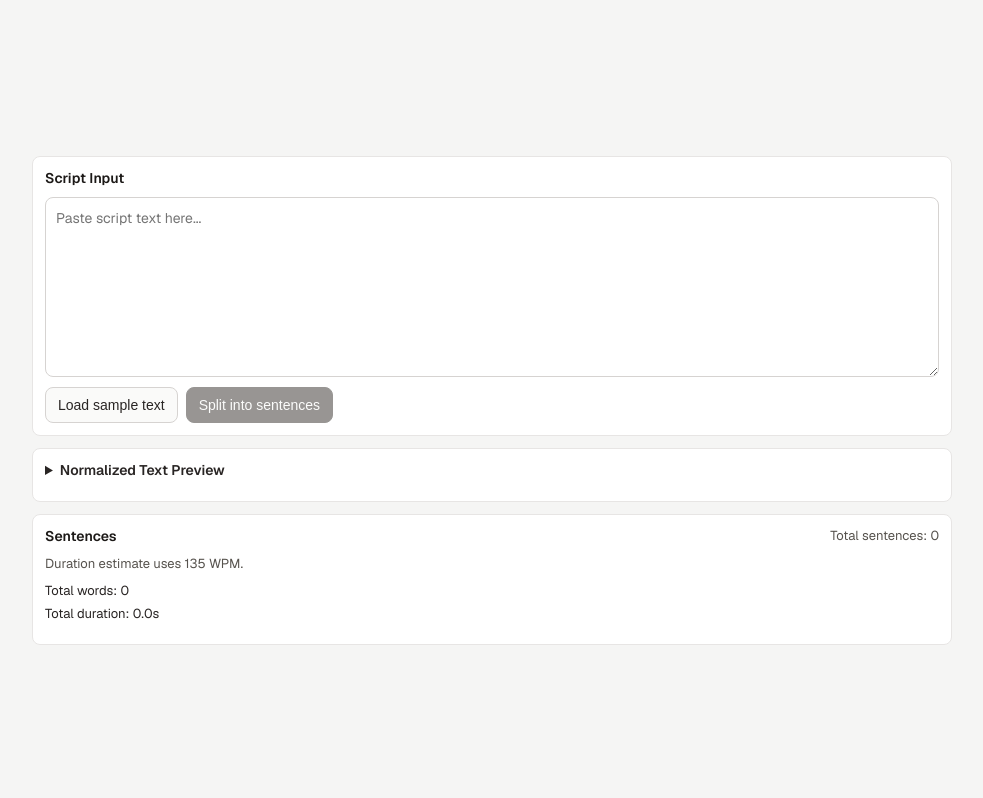
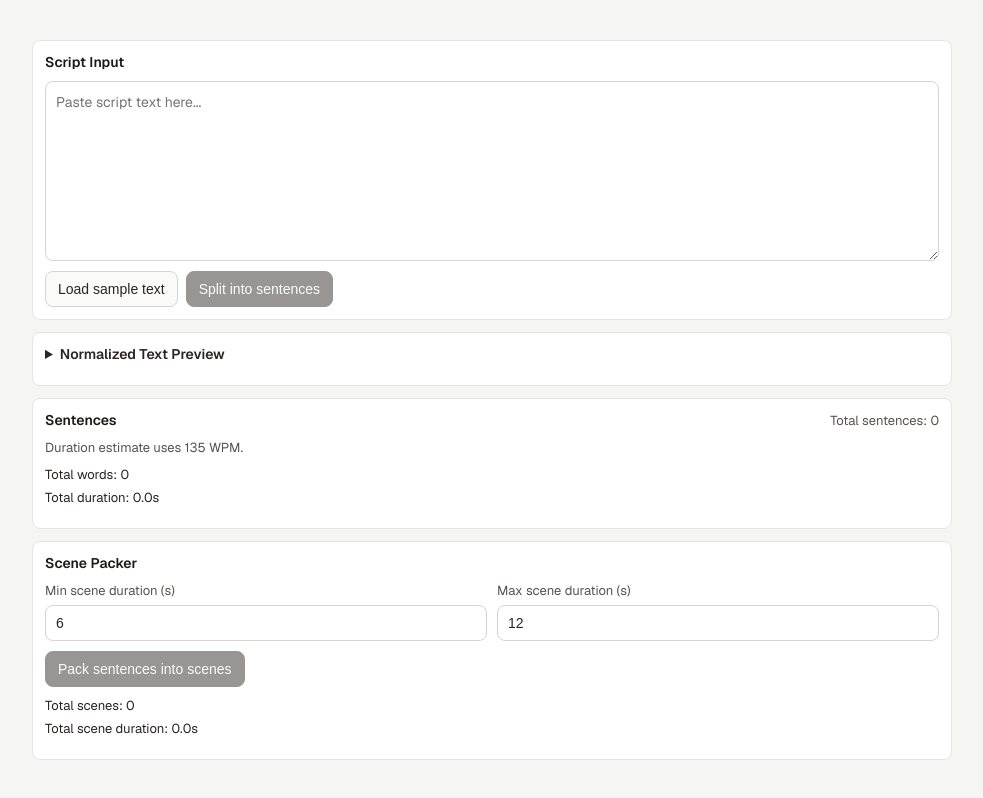
Before and after one commit to ZanVanSer/scriptovid, a Next.js app: page / in a window 1280 px wide. Shown: the whole page, without its empty margins (148-1131 px from the left). Built offline with nearby package versions, Linux system fonts and the light colour scheme.

Commit message:
Add scene packer with duration controls and scene review UI

```diff
--- a/app/page.module.css
+++ b/app/page.module.css
@@ -13,7 +13,7 @@
   max-height: calc(100dvh - 40px);
   display: grid;
   gap: 12px;
-  overflow: hidden;
+  overflow: auto;
 }
 
 .panel {
@@ -110,6 +110,33 @@
   color: #292524;
 }
 
+.controlsGrid {
+  display: grid;
+  grid-template-columns: repeat(2, minmax(0, 1fr));
+  gap: 10px;
+}
+
+.field {
+  display: grid;
+  gap: 6px;
+}
+
+.fieldLabel {
+  font-size: 13px;
+  color: #57534e;
+}
+
+.numberInput {
+  width: 100%;
+  height: 36px;
+  border: 1px solid #d6d3d1;
+  border-radius: 8px;
+  padding: 0 10px;
+  font-size: 14px;
+  color: #292524;
+  background: #ffffff;
+}
+
 .previewDetails {
   display: grid;
   gap: 10px;
@@ -147,6 +174,17 @@
   overflow: auto;
 }
 
+.sceneList {
+  margin: 0;
+  padding: 0;
+  list-style: none;
+  display: grid;
+  gap: 8px;
+  min-height: 0;
+  max-height: 280px;
+  overflow: auto;
+}
+
 .listItem {
   border: 1px solid #e7e5e4;
   border-radius: 8px;
@@ -175,4 +213,8 @@
   .actions {
     flex-direction: column;
   }
+
+  .controlsGrid {
+    grid-template-columns: 1fr;
+  }
 }
--- a/app/page.tsx
+++ b/app/page.tsx
@@ -3,7 +3,13 @@
 import { useMemo, useState } from "react";
 
 import { DEFAULT_WORDS_PER_MINUTE } from "@/modules/scene-splitter/constants";
+import {
+  DEFAULT_MAX_SCENE_DURATION_SECONDS,
+  DEFAULT_MIN_SCENE_DURATION_SECONDS,
+  packSentencesIntoScenes,
+} from "@/modules/scene-splitter/scene-packer";
 import { SAMPLE_SCRIPT } from "@/modules/scene-splitter/sample-script";
+import type { ScenePackResult } from "@/types/scene";
 import type { SentenceSplitResponse } from "@/types/sentence";
 
 import styles from "./page.module.css";
@@ -11,8 +17,16 @@ import styles from "./page.module.css";
 export default function Home() {
   const [scriptText, setScriptText] = useState("");
   const [result, setResult] = useState<SentenceSplitResponse | null>(null);
+  const [scenePackResult, setScenePackResult] = useState<ScenePackResult | null>(null);
   const [error, setError] = useState<string | null>(null);
+  const [scenePackError, setScenePackError] = useState<string | null>(null);
   const [isSplitting, setIsSplitting] = useState(false);
+  const [minSceneDurationSeconds, setMinSceneDurationSeconds] = useState(
+    String(DEFAULT_MIN_SCENE_DURATION_SECONDS),
+  );
+  const [maxSceneDurationSeconds, setMaxSceneDurationSeconds] = useState(
+    String(DEFAULT_MAX_SCENE_DURATION_SECONDS),
+  );
 
   const hasInput = useMemo(() => scriptText.trim().length > 0, [scriptText]);
 
@@ -35,6 +49,8 @@ export default function Home() {
 
       const data = (await response.json()) as SentenceSplitResponse;
       setResult(data);
+      setScenePackResult(null);
+      setScenePackError(null);
     } catch {
       setError("Unable to split text right now. Please try again.");
     } finally {
@@ -45,7 +61,41 @@ export default function Home() {
   function handleLoadSample() {
     setScriptText(SAMPLE_SCRIPT);
     setResult(null);
+    setScenePackResult(null);
     setError(null);
+    setScenePackError(null);
+  }
+
+  function handlePackScenes() {
+    setScenePackError(null);
+
+    if (!result || result.sentences.length === 0) {
+      setScenePackError("Split text into sentences before packing scenes.");
+      setScenePackResult(null);
+      return;
+    }
+
+    const min = Number(minSceneDurationSeconds);
+    const max = Number(maxSceneDurationSeconds);
+
+    if (!Number.isFinite(min) || !Number.isFinite(max) || min <= 0 || max <= 0) {
+      setScenePackError("Scene durations must be numbers greater than 0.");
+      setScenePackResult(null);
+      return;
+    }
+
+    if (min > max) {
+      setScenePackError("Minimum scene duration cannot be greater than maximum.");
+      setScenePackResult(null);
+      return;
+    }
+
+    const packed = packSentencesIntoScenes(result.sentences, {
+      minSceneDurationSeconds: min,
+      maxSceneDurationSeconds: max,
+    });
+
+    setScenePackResult(packed);
   }
 
   return (
@@ -116,6 +166,68 @@ export default function Home() {
             ))}
           </ol>
         </section>
+
+        <section className={styles.panel}>
+          <div className={styles.sectionRow}>
+            <h2 className={styles.sectionTitle}>Scene Packer</h2>
+          </div>
+          <div className={styles.controlsGrid}>
+            <label className={styles.field}>
+              <span className={styles.fieldLabel}>Min scene duration (s)</span>
+              <input
+                type="number"
+                min="0.1"
+                step="0.1"
+                className={styles.numberInput}
+                value={minSceneDurationSeconds}
+                onChange={(event) => setMinSceneDurationSeconds(event.target.value)}
+              />
+            </label>
+            <label className={styles.field}>
+              <span className={styles.fieldLabel}>Max scene duration (s)</span>
+              <input
+                type="number"
+                min="0.1"
+                step="0.1"
+                className={styles.numberInput}
+                value={maxSceneDurationSeconds}
+                onChange={(event) => setMaxSceneDurationSeconds(event.target.value)}
+              />
+            </label>
+          </div>
+          <div className={styles.actions}>
+            <button
+              type="button"
+              className={styles.buttonPrimary}
+              onClick={handlePackScenes}
+              disabled={!result || result.sentences.length === 0}
+            >
+              Pack sentences into scenes
+            </button>
+          </div>
+          {scenePackError ? <p className={styles.error}>{scenePackError}</p> : null}
+          <div className={styles.summaryGrid}>
+            <div className={styles.summaryItem}>
+              Total scenes: {scenePackResult?.totalSceneCount ?? 0}
+            </div>
+            <div className={styles.summaryItem}>
+              Total scene duration: {(scenePackResult?.totalEstimatedDurationSeconds ?? 0).toFixed(1)}
+              s
+            </div>
+          </div>
+          <ol className={styles.sceneList}>
+            {(scenePackResult?.scenes ?? []).map((scene) => (
+              <li key={scene.index} className={styles.listItem}>
+                <div className={styles.listMeta}>Scene {scene.index}</div>
+                <p className={styles.sentenceText}>{scene.text}</p>
+                <div className={styles.listMeta}>Duration: {scene.estimatedDurationSeconds.toFixed(1)}s</div>
+                <div className={styles.listMeta}>Words: {scene.totalWordCount}</div>
+                <div className={styles.listMeta}>Sentences: {scene.sentenceCount}</div>
+                <div className={styles.listMeta}>Sentence indexes: {scene.sentenceIndexRange}</div>
+              </li>
+            ))}
+          </ol>
+        </section>
       </main>
     </div>
   );
--- /dev/null
+++ b/modules/scene-splitter/scene-packer.ts
@@ -0,0 +1,87 @@
+import type { PackedScene, ScenePackInput, ScenePackResult, ScenePackSettings } from "@/types/scene";
+
+export const DEFAULT_MIN_SCENE_DURATION_SECONDS = 6;
+export const DEFAULT_MAX_SCENE_DURATION_SECONDS = 12;
+export const DEFAULT_MAX_OVERSHOOT_SECONDS = 1.5;
+
+function buildSentenceIndexRange(indexes: number[]): string {
+  if (indexes.length === 0) {
+    return "";
+  }
+
+  const first = indexes[0];
+  const last = indexes[indexes.length - 1];
+
+  return first === last ? `${first}` : `${first}-${last}`;
+}
+
+export function packSentencesIntoScenes(
+  sentences: ScenePackInput,
+  settings: ScenePackSettings,
+): ScenePackResult {
+  const minSceneDurationSeconds = Math.max(0, settings.minSceneDurationSeconds);
+  const maxSceneDurationSeconds = Math.max(
+    minSceneDurationSeconds,
+    settings.maxSceneDurationSeconds,
+  );
+  const maxOvershootSeconds = Math.max(0, settings.maxOvershootSeconds ?? DEFAULT_MAX_OVERSHOOT_SECONDS);
+
+  const scenes: PackedScene[] = [];
+  let cursor = 0;
+
+  while (cursor < sentences.length) {
+    const startSentence = sentences[cursor];
+    const sentenceIndexes = [startSentence.index];
+    const sentenceTexts = [startSentence.text];
+    let sceneDuration = startSentence.estimatedDurationSeconds;
+    let sceneWordCount = startSentence.wordCount;
+
+    cursor += 1;
+
+    // Keep long standalone sentences as one scene for this phase.
+    if (startSentence.estimatedDurationSeconds <= maxSceneDurationSeconds) {
+      while (cursor < sentences.length) {
+        const nextSentence = sentences[cursor];
+        const proposedDuration = sceneDuration + nextSentence.estimatedDurationSeconds;
+        const overshoot = proposedDuration - maxSceneDurationSeconds;
+        const canAddWithinOrNearMax =
+          proposedDuration <= maxSceneDurationSeconds || overshoot <= maxOvershootSeconds;
+
+        if (sceneDuration < minSceneDurationSeconds) {
+          if (!canAddWithinOrNearMax) {
+            break;
+          }
+        } else if (!canAddWithinOrNearMax) {
+          break;
+        }
+
+        sentenceIndexes.push(nextSentence.index);
+        sentenceTexts.push(nextSentence.text);
+        sceneDuration = proposedDuration;
+        sceneWordCount += nextSentence.wordCount;
+        cursor += 1;
+      }
+    }
+
+    scenes.push({
+      index: scenes.length + 1,
+      text: sentenceTexts.join(" "),
+      estimatedDurationSeconds: sceneDuration,
+      totalWordCount: sceneWordCount,
+      sentenceCount: sentenceIndexes.length,
+      sentenceIndexes,
+      sentenceIndexRange: buildSentenceIndexRange(sentenceIndexes),
+    });
+  }
+
+  const totalEstimatedDurationSeconds = scenes.reduce(
+    (sum, scene) => sum + scene.estimatedDurationSeconds,
+    0,
+  );
+
+  return {
+    scenes,
+    totalSceneCount: scenes.length,
+    totalEstimatedDurationSeconds,
+  };
+}
--- /dev/null
+++ b/types/scene.ts
@@ -0,0 +1,25 @@
+import type { SentenceDebugItem } from "@/types/sentence";
+
+export type ScenePackSettings = {
+  minSceneDurationSeconds: number;
+  maxSceneDurationSeconds: number;
+  maxOvershootSeconds?: number;
+};
+
+export type PackedScene = {
+  index: number;
+  text: string;
+  estimatedDurationSeconds: number;
+  totalWordCount: number;
+  sentenceCount: number;
+  sentenceIndexes: number[];
+  sentenceIndexRange: string;
+};
+
+export type ScenePackResult = {
+  scenes: PackedScene[];
+  totalSceneCount: number;
+  totalEstimatedDurationSeconds: number;
+};
+
+export type ScenePackInput = SentenceDebugItem[];
```
